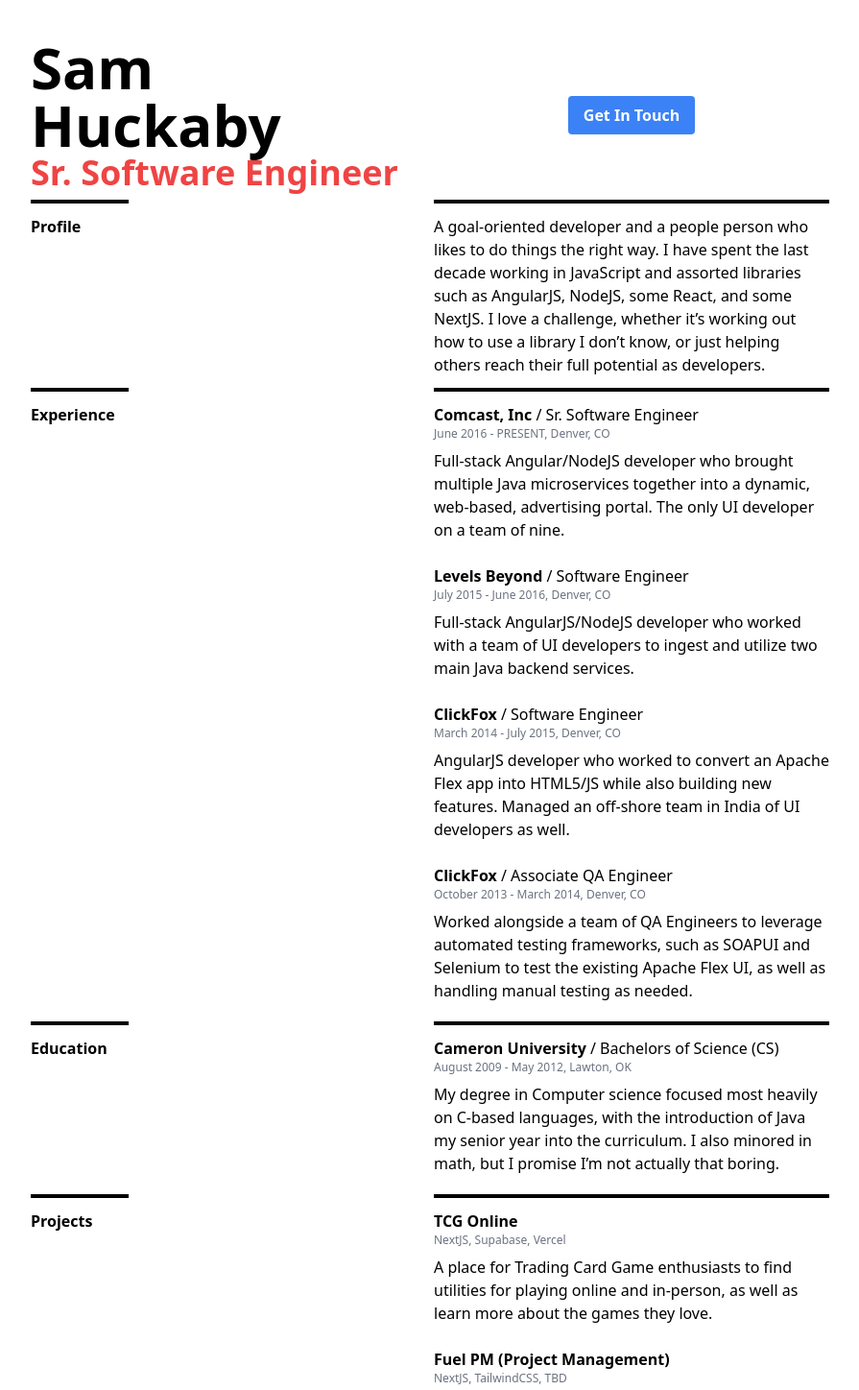
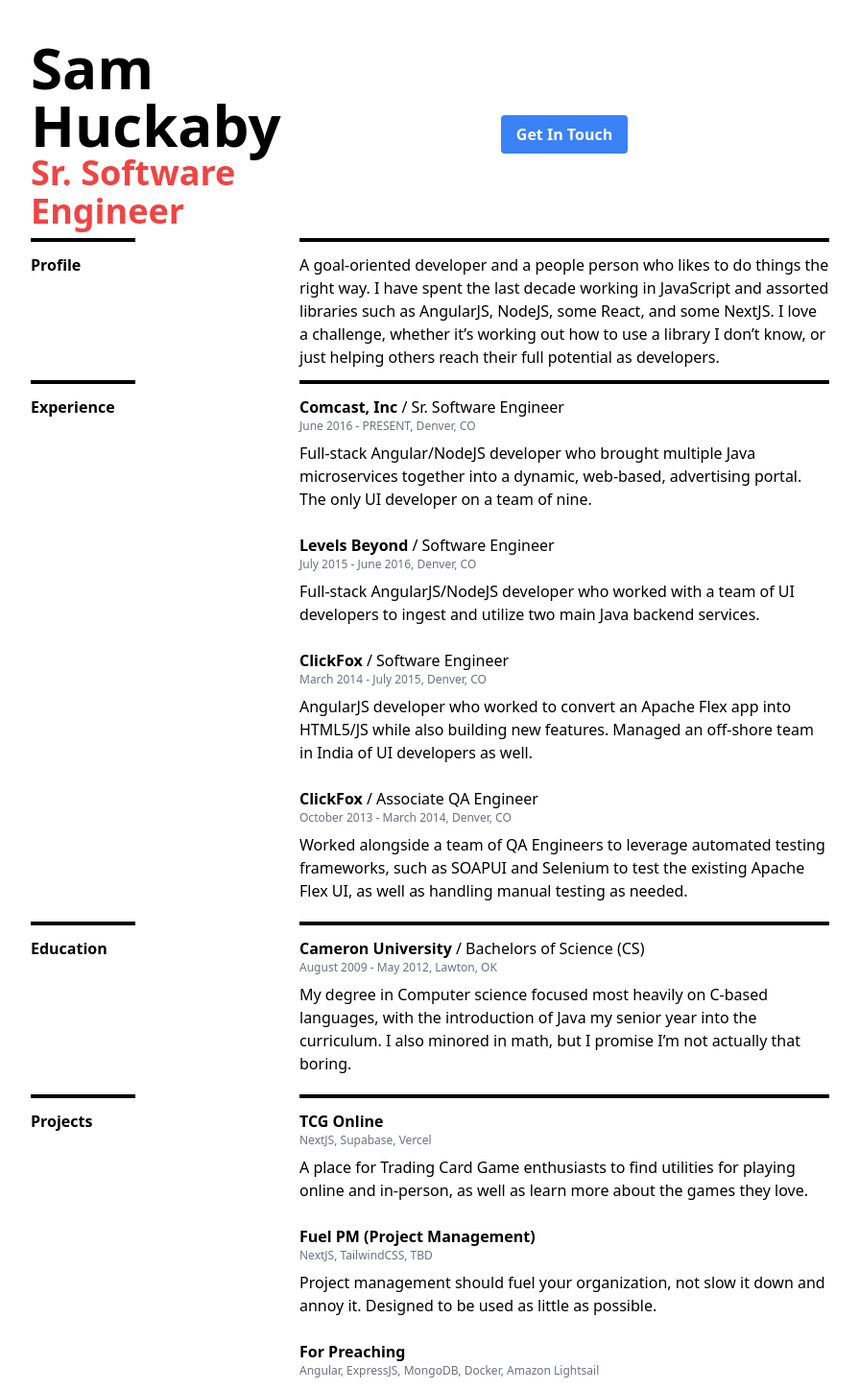
Before and after one commit to sam-huckaby/samhuckaby.com, a Next.js app: page / in a window 1280 px wide. Shown: the top 1448 px of the page at 96% size, without its empty margins (192-1087 px from the left). Built offline with nearby package versions, Linux system fonts and the light colour scheme.

Commit message:
[BUG] Some column size fixes

```diff
--- a/pages/index.js
+++ b/pages/index.js
@@ -13,24 +13,24 @@
         <link rel="icon" href="/favicon.ico" />
       </Head>
 
-      <main className="grid grid-cols-2 gap-2 w-full p-8 max-w-4xl">
-        <div>
+      <main className="grid grid-cols-3 gap-2 w-full p-8 max-w-4xl">
+        <div className="col-span-3 md:col-span-1">
           <div className="text-left"><h1 className="text-6xl font-bold dark:text-white"><p>Sam</p><p>Huckaby</p></h1></div>
           <div className="text-left text-red-500 dark:text-red-400 text-4xl font-bold">Sr. Software Engineer</div>
         </div>
-        <div className="pt-5 pb-5 items-center justify-start md:justify-center flex flex-col">
+        <div className="pt-5 pb-5 items-start md:items-center justify-end md:justify-center flex flex-col col-span-3 md:col-span-2">
           <ContactButton></ContactButton>
         </div>
         <div className={`${styles['label-top-border']} font-bold pt-3 pb-1 dark:text-white`}>
           <p>Profile</p>
         </div>
-        <div className="pt-3 pb-1 border-t-4 border-black dark:text-white">
+        <div className="pt-3 pb-1 border-t-4 border-black dark:text-white col-span-2">
           <p>A goal-oriented developer and a people person who likes to do things the right way. I have spent the last decade working in JavaScript and assorted libraries such as AngularJS, NodeJS, some React, and some NextJS. I love a challenge, whether it’s working out how to use a library I don’t know, or just helping others reach their full potential as developers.</p>
         </div>
         <div className={`${styles['label-top-border']} font-bold pt-3 pb-1 dark:text-white`}>
           <p>Experience</p>
         </div>
-        <div className="border-t-4 border-black flex flex-col">
+        <div className="border-t-4 border-black flex flex-col col-span-2">
           <div className="pt-3 pb-1 dark:text-white">
             <div><span className="font-bold">Comcast, Inc</span>&nbsp;/&nbsp;<span>Sr. Software Engineer</span></div>
             <div className="text-gray-500 dark:text-zinc-300 text-xs">June 2016 - PRESENT,  Denver, CO</div>
@@ -55,7 +55,7 @@
         <div className={`${styles['label-top-border']} font-bold pt-3 pb-1 dark:text-white`}>
           <p>Education</p>
         </div>
-        <div className="border-t-4 border-black flex flex-col">
+        <div className="border-t-4 border-black flex flex-col col-span-2">
           <div className="pt-3 pb-1 dark:text-white">
             <div><span className="font-bold">Cameron University</span>&nbsp;/&nbsp;<span>Bachelors of Science (CS)</span></div>
             <div className="text-gray-500 dark:text-zinc-300 text-xs">August 2009 - May 2012,  Lawton, OK</div>
@@ -65,7 +65,7 @@
         <div className={`${styles['label-top-border']} font-bold pt-3 pb-1 dark:text-white`}>
           <p>Projects</p>
         </div>
-        <div className="border-t-4 border-black flex flex-col">
+        <div className="border-t-4 border-black flex flex-col col-span-2">
           <div className="pt-3 pb-1 dark:text-white">
             <div className="font-bold"><Link href="https://tcg.online/"><a className="font-bold hover:text-red-500">TCG Online</a></Link></div>
             <div className="text-gray-500 dark:text-zinc-300 text-xs"><a href="https://nextjs.org/" target="_blank">NextJS</a>, <a href="https://supabase.com/" target="_blank">Supabase</a>, <a href="https://vercel.com/" target="_blank">Vercel</a></div>
--- a/styles/index.module.scss
+++ b/styles/index.module.scss
@@ -1,5 +1,5 @@
 .label-top-border {
     border-top-width: 4px;
     border-top-style: solid;
-    border-image: linear-gradient(to right, black 0 25%, transparent 25% 100%) 1;
+    border-image: linear-gradient(to right, black 0 40%, transparent 40% 100%) 1;
 }
```
